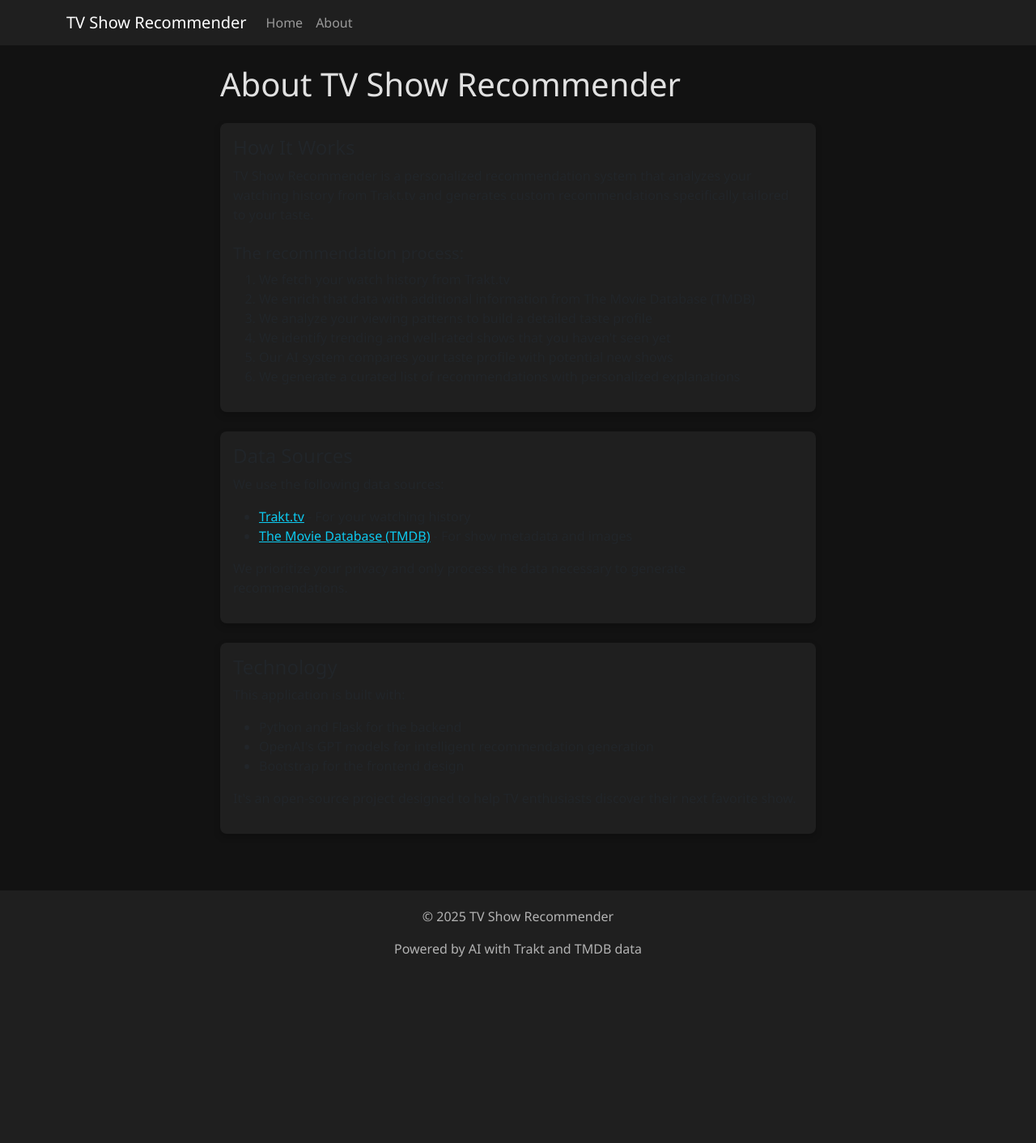
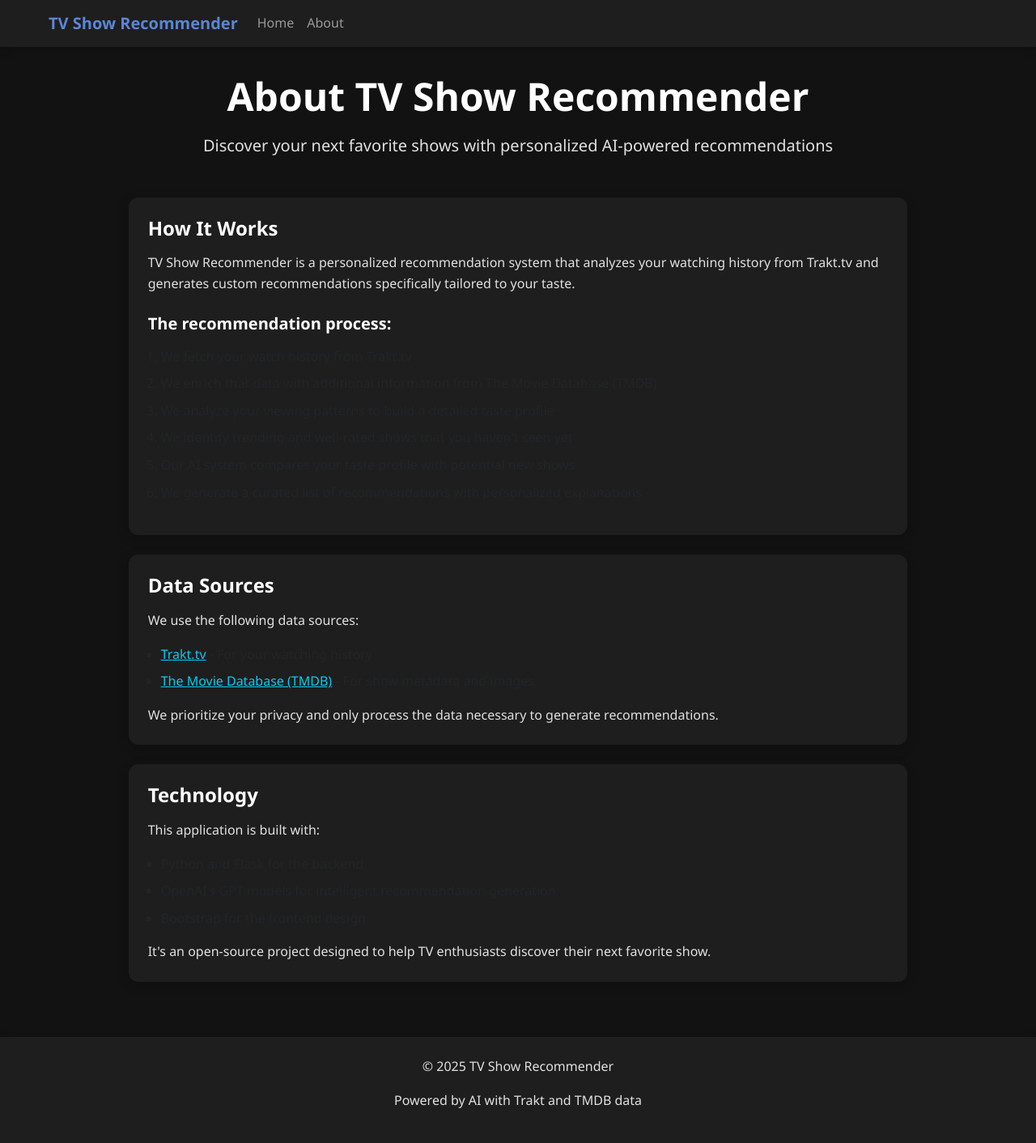
Before and after one commit to MagicMicky/trakt-llm-recommendation, a Flask app: page /about in a window 1280 px wide. Shown: the whole page at 81% size. Before the commit the page ends 1182 px from the top, so only its background shows below. Run offline with Flask 3, Linux system fonts and the light colour scheme; parts of the project's set-up code (start-up, migrations or seed data) failed here and were passed over.

Commit message:
cleanup templates

```diff
--- a/templates/about.html
+++ b/templates/about.html
@@ -4,48 +4,51 @@
 
 {% block content %}
 <div class="row justify-content-center">
-    <div class="col-lg-8">
-        <h1 class="mb-4">About TV Show Recommender</h1>
+    <div class="col-lg-10">
+        <div class="text-center mb-5">
+            <h1 class="display-5 fw-bold mb-3">About TV Show Recommender</h1>
+            <p class="lead">Discover your next favorite shows with personalized AI-powered recommendations</p>
+        </div>
 
         <div class="card mb-4">
             <div class="card-body">
-                <h4>How It Works</h4>
+                <h4 class="mb-3">How It Works</h4>
                 <p>TV Show Recommender is a personalized recommendation system that analyzes your watching history from Trakt.tv and generates custom recommendations specifically tailored to your taste.</p>
 
-                <h5 class="mt-4">The recommendation process:</h5>
-                <ol>
-                    <li>We fetch your watch history from Trakt.tv</li>
-                    <li>We enrich that data with additional information from The Movie Database (TMDB)</li>
-                    <li>We analyze your viewing patterns to build a detailed taste profile</li>
-                    <li>We identify trending and well-rated shows that you haven't seen yet</li>
-                    <li>Our AI system compares your taste profile with potential new shows</li>
-                    <li>We generate a curated list of recommendations with personalized explanations</li>
+                <h5 class="mt-4 mb-3">The recommendation process:</h5>
+                <ol class="ps-3">
+                    <li class="mb-2">We fetch your watch history from Trakt.tv</li>
+                    <li class="mb-2">We enrich that data with additional information from The Movie Database (TMDB)</li>
+                    <li class="mb-2">We analyze your viewing patterns to build a detailed taste profile</li>
+                    <li class="mb-2">We identify trending and well-rated shows that you haven't seen yet</li>
+                    <li class="mb-2">Our AI system compares your taste profile with potential new shows</li>
+                    <li class="mb-2">We generate a curated list of recommendations with personalized explanations</li>
                 </ol>
             </div>
         </div>
 
         <div class="card mb-4">
             <div class="card-body">
-                <h4>Data Sources</h4>
+                <h4 class="mb-3">Data Sources</h4>
                 <p>We use the following data sources:</p>
-                <ul>
-                    <li><a href="https://trakt.tv" target="_blank" class="text-info">Trakt.tv</a> - For your watching history</li>
-                    <li><a href="https://www.themoviedb.org" target="_blank" class="text-info">The Movie Database (TMDB)</a> - For show metadata and images</li>
+                <ul class="ps-3">
+                    <li class="mb-2"><a href="https://trakt.tv" target="_blank" class="text-info">Trakt.tv</a> - For your watching history</li>
+                    <li class="mb-2"><a href="https://www.themoviedb.org" target="_blank" class="text-info">The Movie Database (TMDB)</a> - For show metadata and images</li>
                 </ul>
-                <p>We prioritize your privacy and only process the data necessary to generate recommendations.</p>
+                <p class="mb-0">We prioritize your privacy and only process the data necessary to generate recommendations.</p>
             </div>
         </div>
 
         <div class="card">
             <div class="card-body">
-                <h4>Technology</h4>
+                <h4 class="mb-3">Technology</h4>
                 <p>This application is built with:</p>
-                <ul>
-                    <li>Python and Flask for the backend</li>
-                    <li>OpenAI's GPT models for intelligent recommendation generation</li>
-                    <li>Bootstrap for the frontend design</li>
+                <ul class="ps-3">
+                    <li class="mb-2">Python and Flask for the backend</li>
+                    <li class="mb-2">OpenAI's GPT models for intelligent recommendation generation</li>
+                    <li class="mb-2">Bootstrap for the frontend design</li>
                 </ul>
-                <p>It's an open-source project designed to help TV enthusiasts discover their next favorite show.</p>
+                <p class="mb-0">It's an open-source project designed to help TV enthusiasts discover their next favorite show.</p>
             </div>
         </div>
     </div>
--- a/templates/base.html
+++ b/templates/base.html
@@ -6,63 +6,155 @@
     <title>{% block title %}TV Show Recommendations{% endblock %}</title>
     <link href="https://cdn.jsdelivr.net/npm/bootstrap@5.3.0/dist/css/bootstrap.min.css" rel="stylesheet">
     <style>
+        :root {
+            --bg-dark: #121212;
+            --bg-card: #1e1e1e;
+            --bg-highlight: #2d2d2d;
+            --text-primary: #e1e1e1;
+            --text-secondary: #b3b3b3;
+            --accent-color: #5c85d6;
+            --accent-hover: #7a9fe0;
+        }
+
         body {
             font-family: 'Segoe UI', Tahoma, Geneva, Verdana, sans-serif;
-            background-color: #121212;
-            color: #e1e1e1;
+            background-color: var(--bg-dark);
+            color: var(--text-primary);
+            line-height: 1.6;
         }
+
         .navbar {
-            background-color: #1f1f1f;
+            background-color: var(--bg-card);
+            box-shadow: 0 2px 10px rgba(0, 0, 0, 0.2);
+            margin-bottom: 2rem;
         }
+
+        .navbar-brand {
+            font-weight: 600;
+            color: var(--accent-color) !important;
+        }
+
+        .nav-link {
+            font-weight: 500;
+            transition: color 0.3s;
+        }
+
+        .nav-link:hover {
+            color: var(--accent-color) !important;
+        }
+
+        .container {
+            max-width: 1200px;
+            padding: 0 20px;
+        }
+
+        h1, h2, h3, h4, h5, h6 {
+            color: white;
+            font-weight: 600;
+            margin-bottom: 1rem;
+        }
+
+        p {
+            color: var(--text-primary);
+            margin-bottom: 1rem;
+        }
+
         .card {
-            background-color: #1f1f1f;
+            background-color: var(--bg-card);
             border: none;
             margin-bottom: 20px;
-            box-shadow: 0 4px 8px rgba(0, 0, 0, 0.2);
-            border-radius: 8px;
+            box-shadow: 0 4px 15px rgba(0, 0, 0, 0.2);
+            border-radius: 12px;
             overflow: hidden;
-            transition: transform 0.3s ease;
+            transition: transform 0.3s ease, box-shadow 0.3s ease;
         }
+
         .card:hover {
             transform: translateY(-5px);
+            box-shadow: 0 10px 25px rgba(0, 0, 0, 0.3);
         }
+
         .card-img-top {
             height: 300px;
             object-fit: cover;
         }
+
+        .card-body {
+            padding: 1.5rem;
+        }
+
         .card-title {
             font-weight: bold;
-            color: #ffffff;
+            color: white;
+            font-size: 1.4rem;
+            margin-bottom: 0.75rem;
         }
+
+        .card-text {
+            color: var(--text-primary);
+        }
+
+        .text-muted {
+            color: var(--text-secondary) !important;
+        }
+
         .explanation-card {
-            background-color: #2d2d2d;
-            padding: 20px;
-            border-radius: 8px;
-            margin-bottom: 30px;
+            background-color: var(--bg-highlight);
+            padding: 1.5rem;
+            border-radius: 12px;
+            margin-bottom: 2rem;
+            box-shadow: 0 4px 15px rgba(0, 0, 0, 0.15);
         }
+
         .recommendation-date {
-            color: #b3b3b3;
+            color: var(--text-secondary);
             font-style: italic;
-            margin-bottom: 20px;
+            margin-bottom: 1.5rem;
+            text-align: center;
         }
+
         .unique-appeal {
             font-style: italic;
-            background-color: rgba(0, 123, 255, 0.1);
-            padding: 10px;
-            border-radius: 4px;
-            margin-top: 10px;
+            background-color: rgba(92, 133, 214, 0.1);
+            padding: 1rem;
+            border-radius: 8px;
+            margin-top: 1rem;
+            border-left: 4px solid var(--accent-color);
+            color: var(--text-primary);
         }
+
+        .unique-appeal strong {
+            color: white;
+            font-weight: 600;
+        }
+
+        .btn-primary {
+            background-color: var(--accent-color);
+            border-color: var(--accent-color);
+        }
+
+        .btn-primary:hover {
+            background-color: var(--accent-hover);
+            border-color: var(--accent-hover);
+        }
+
+        .alert {
+            border-radius: 12px;
+            padding: 1.25rem;
+        }
+
         footer {
-            background-color: #1f1f1f;
-            color: #b3b3b3;
-            padding: 20px 0;
-            margin-top: 50px;
+            background-color: var(--bg-card);
+            color: var(--text-secondary);
+            padding: 1.5rem 0;
+            margin-top: 3rem;
+            box-shadow: 0 -2px 10px rgba(0, 0, 0, 0.1);
         }
     </style>
     {% block additional_head %}{% endblock %}
 </head>
 <body>
-    <nav class="navbar navbar-expand-lg navbar-dark mb-4">
+    <nav class="navbar navbar-expand-lg navbar-dark">
         <div class="container">
             <a class="navbar-brand" href="/">TV Show Recommender</a>
             <button class="navbar-toggler" type="button" data-bs-toggle="collapse" data-bs-target="#navbarNav">
```
Also changed, not shown: app/recommender.py (+16 -0 lines), app/utils.py (+13 -0 lines), templates/recommendations.html (+18 -14 lines), 3 other files.
